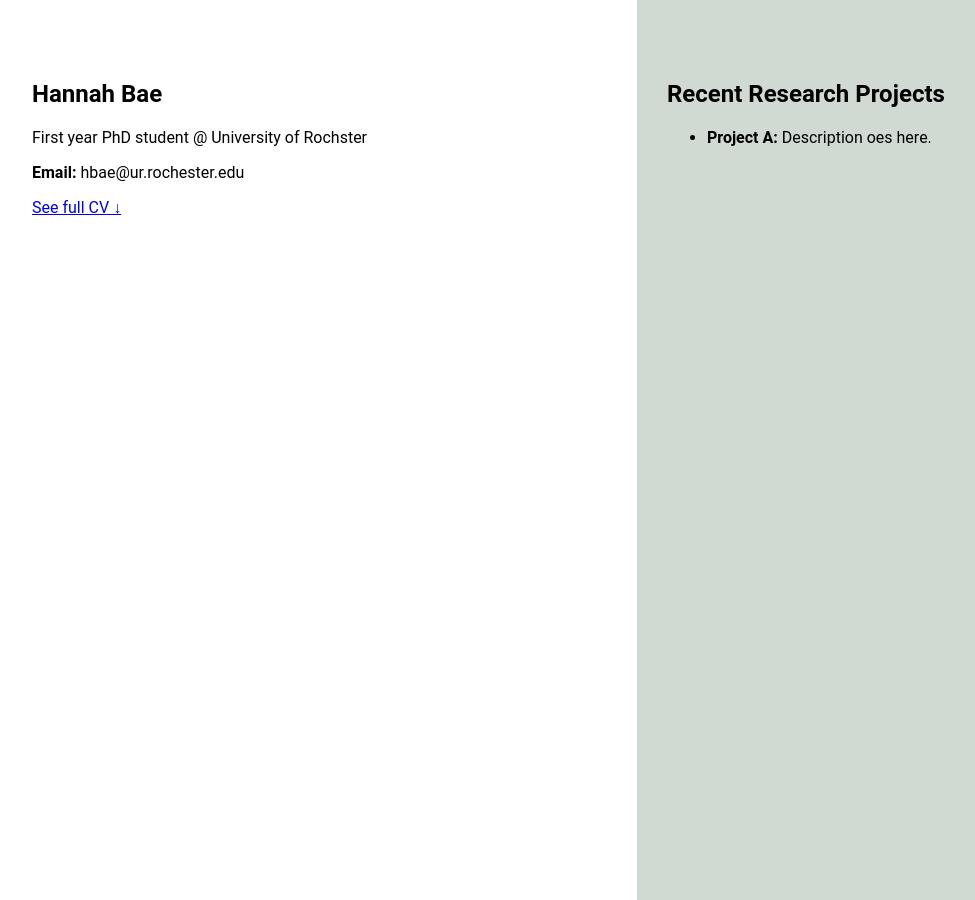
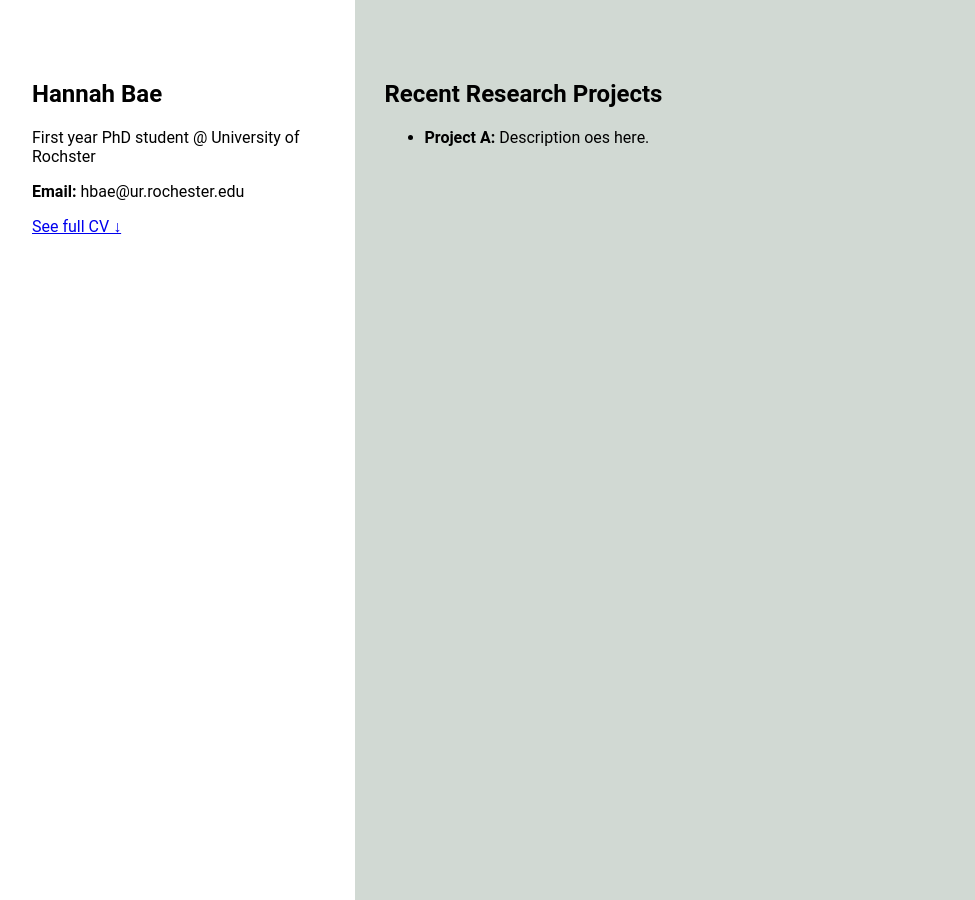
Before and after one commit to hannahbae895/hannahbae895.github.io, a Jekyll site: the page index.html, which Jekyll copies as it is, in a window 1280 px wide. Shown: the whole page, without its empty margins (28-1003 px from the left). Built offline with Jekyll 4.4.1, drawn with Linux system fonts in a browser that asks for light colours.

Commit message:
Update index.html

```diff
--- a/index.html
+++ b/index.html
@@ -59,7 +59,7 @@
   </section>
 
   <!-- Research Section (Right) -->
-  <section style="flex: 1; padding: 60px 20px 60px 30px; background: #d1d9d3;">
+  <section style="flex: 3; padding: 60px 20px 60px 30px; background: #d1d9d3;">
     <h2>Recent Research Projects</h2>
     <ul>
       <li><strong>Project A:</strong> Description oes here.</li>
```
